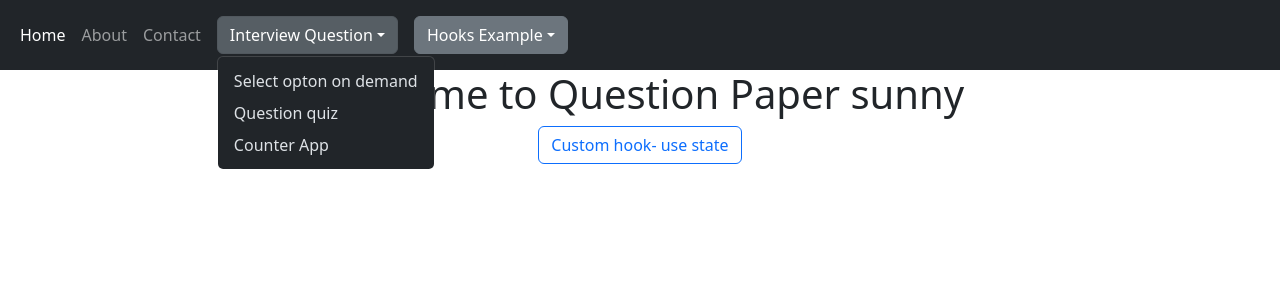
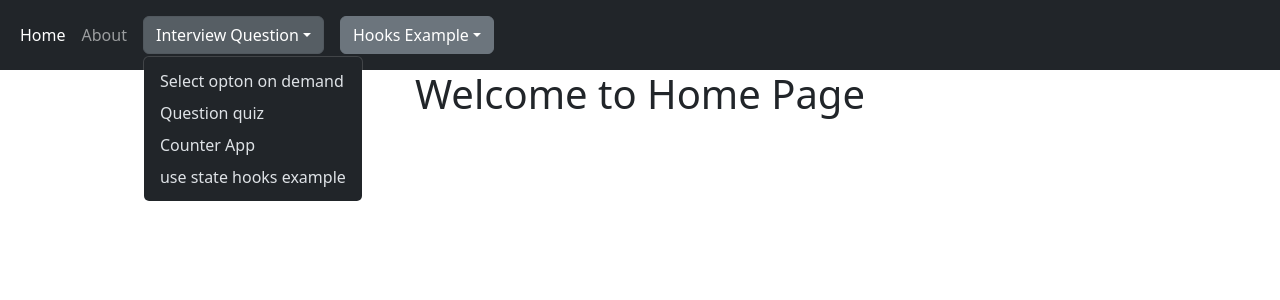
Before and after one commit to sunnyrai31/questionpaper, a React (Create React App) app: page / in a window 1280 px wide. Both pictures are taken after a click on the button "Interview Question". Shown: the top 300 px of the page. Built offline with nearby package versions, Linux system fonts and the light colour scheme.

Commit message:
routing fix for the home page, custom hook example placed inside the question paper list and custom hook as well

```diff
--- a/src/App.js
+++ b/src/App.js
@@ -1,13 +1,12 @@
-import logo from "./logo.svg";
 import "./App.css";
 import QuestionList from "./Components/QuestionList";
 import HeaderComponent from "./Components/HeaderComponent";
-import FileUploader from "./Components/FileUploader";
 import WelcomeComponent from "./Components/WelcomeComponent";
 import InterviewQuestionSelectOnDemand from "./Components/InterviewQuestionSelectOnDemand";
 import { BrowserRouter as Router, Route, Link, Routes } from "react-router-dom";
 import AboutComponent from "./Components/AboutComponent";
 import UseStateComponent from "./Hooks/UseStateHook";
+import UseStateCustomHookComponent from "./Hooks/UseStateCustom";
 import { useEffect } from "react";
 
 function App() {
@@ -19,7 +18,6 @@ function App() {
       <div className="App">
         <HeaderComponent></HeaderComponent>
         <Routes>
-          <Route path="/upload" element={<FileUploader></FileUploader>}></Route>
           <Route
             path="/interviewQuestionsQuiz"
             element={<QuestionList></QuestionList>}
@@ -42,10 +40,15 @@ function App() {
             path="/interviewQuestionCounterApp"
             element={<UseStateComponent></UseStateComponent>}
           ></Route>
-          {/* interviewQuestionCounterApp */}
           <Route
             path="/hooksUsestate"
             element={<UseStateComponent></UseStateComponent>}
+          ></Route>
+          <Route
+            path="/hooksUseStateCustom"
+            element={
+              <UseStateCustomHookComponent></UseStateCustomHookComponent>
+            }
           ></Route>
         </Routes>
       </div>
--- a/src/Components/HeaderComponent.js
+++ b/src/Components/HeaderComponent.js
@@ -28,11 +28,6 @@ const HeaderComponent = () => {
                 <Link className="nav-link" to="/about">
                   About
                 </Link>
-              </li>
-              <li className="nav-item">
-                <a className="nav-link" href="#">
-                  Contact
-                </a>
               </li>
             </ul>
 
@@ -66,6 +61,16 @@ const HeaderComponent = () => {
                   >
                     Counter App
                   </Link>
+                  <li>
+                    <Link
+                        className="dropdown-item"
+                        to="/hooksUseStateCustom"
+                        data-bs-toggle="tooltip"
+                        data-bs-title="Disabled tooltip"
+                    >
+                      use state hooks example
+                    </Link>
+                  </li>
                 </li>
               </ul>
             </div>
@@ -94,6 +99,16 @@ const HeaderComponent = () => {
                     use state hooks example
                   </Link>
                 </li>
+                <li>
+                  <Link
+                      className="dropdown-item"
+                      to="/hooksUseStateCustom"
+                      data-bs-toggle="tooltip"
+                      data-bs-title="Disabled tooltip"
+                  >
+                    use state custom hooks example
+                  </Link>
+                </li>
               </ul>
             </div>
           </div>
--- a/src/Components/WelcomeComponent.js
+++ b/src/Components/WelcomeComponent.js
@@ -1,17 +1,9 @@
 import { Fragment } from "react";
-import useStateCustom  from "../Hooks/useStateCustom";
 
 const WelcomeComponent = () => {
-  const [name, myName] = useStateCustom("sunny");
   return (
     <Fragment className="text-body text-bg-light">
-      <h1>Welcome to Question Paper {name}</h1>
-      <button
-          className = 'btn btn-outline-primary'
-        onClick={() => {
-          myName("sunny rai");
-        }}
-      >Custom hook- use state </button>
+      <h1> Welcome to Home Page</h1>
     </Fragment>
   );
 };
--- a/src/Hooks/useStateCustom.js
+++ b/src/Hooks/useStateCustom.js
@@ -1,11 +1,27 @@
-import { useState } from "react";
+import { Fragment, useState } from "react";
 /**
  * Its custom hook - which is internally using useState hook
  * @param {*} intialValue
  * @returns
  */
-const useStateCustom = (intialValue) => {
+const UseStateCustomHook = (intialValue) => {
   const [state, setState] = useState(intialValue);
   return [state, setState];
 };
-export default useStateCustom;
+const UseStateCustomHookComponent = () => {
+  const [name, setName] = UseStateCustomHook("sunny");
+  return (
+    <Fragment>
+      <h1>Welcome to Question Paper {name}</h1>
+      <button
+        className="btn btn-outline-primary"
+        onClick={() => {
+          setName("sunny rai");
+        }}
+      >
+        Custom hook- use state
+      </button>
+    </Fragment>
+  );
+};
+export default UseStateCustomHookComponent;
```
